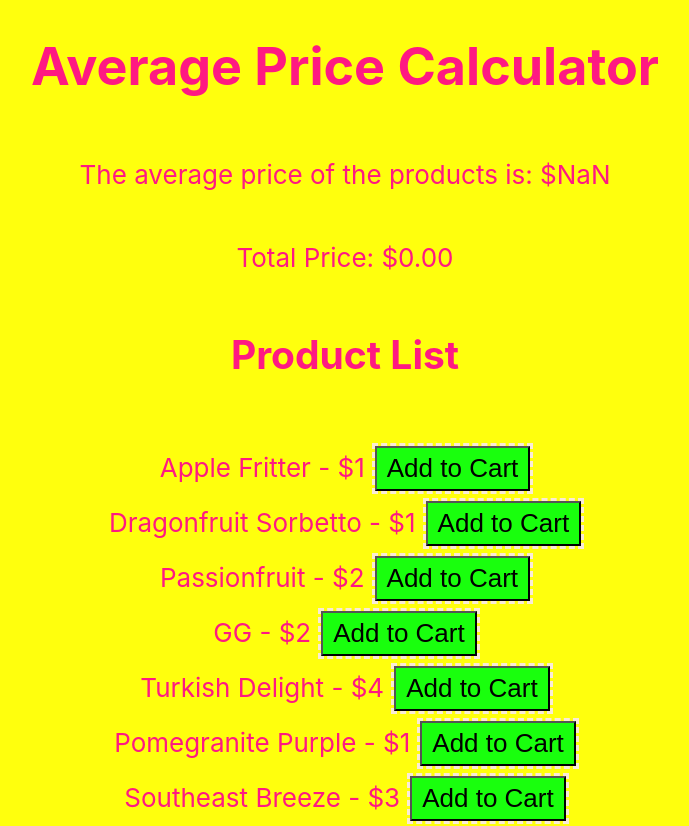
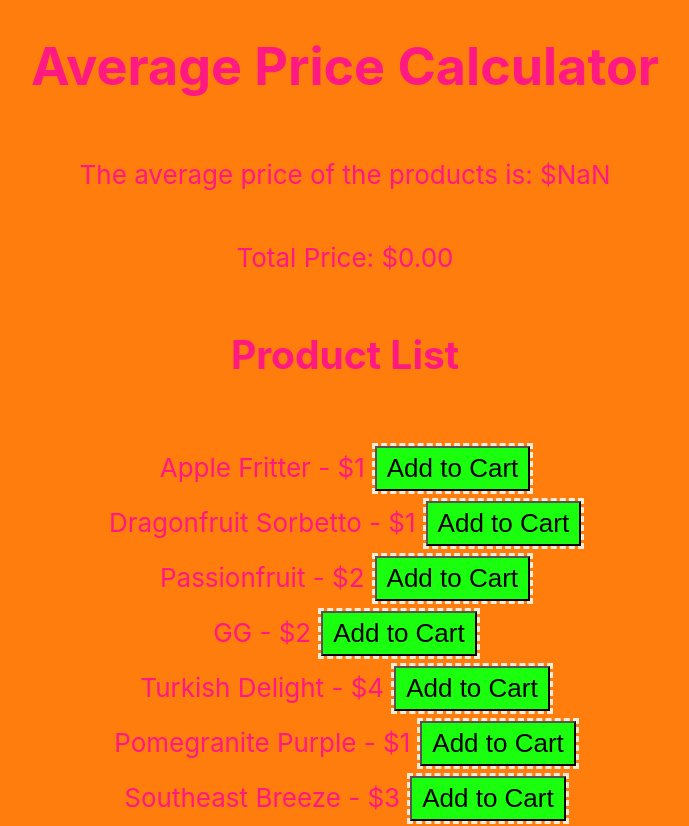
Before and after one commit to christine-iyer/reducer, a React (Create React App) app: page / in a window 1280 px wide. Shown: the top 826 px of the page, without its empty margins (295-984 px from the left). Built offline with nearby package versions, Linux system fonts and the light colour scheme.

Commit message:
practicing reduce.

```diff
--- a/src/App.css
+++ b/src/App.css
@@ -41,7 +41,7 @@
 }
 
 .App-header {
-  background-color: rgb(255, 255,13);
+  background-color: rgb(255, 125,13);
   min-height: 100vh;
   display: flex;
   flex-direction: column;
```
